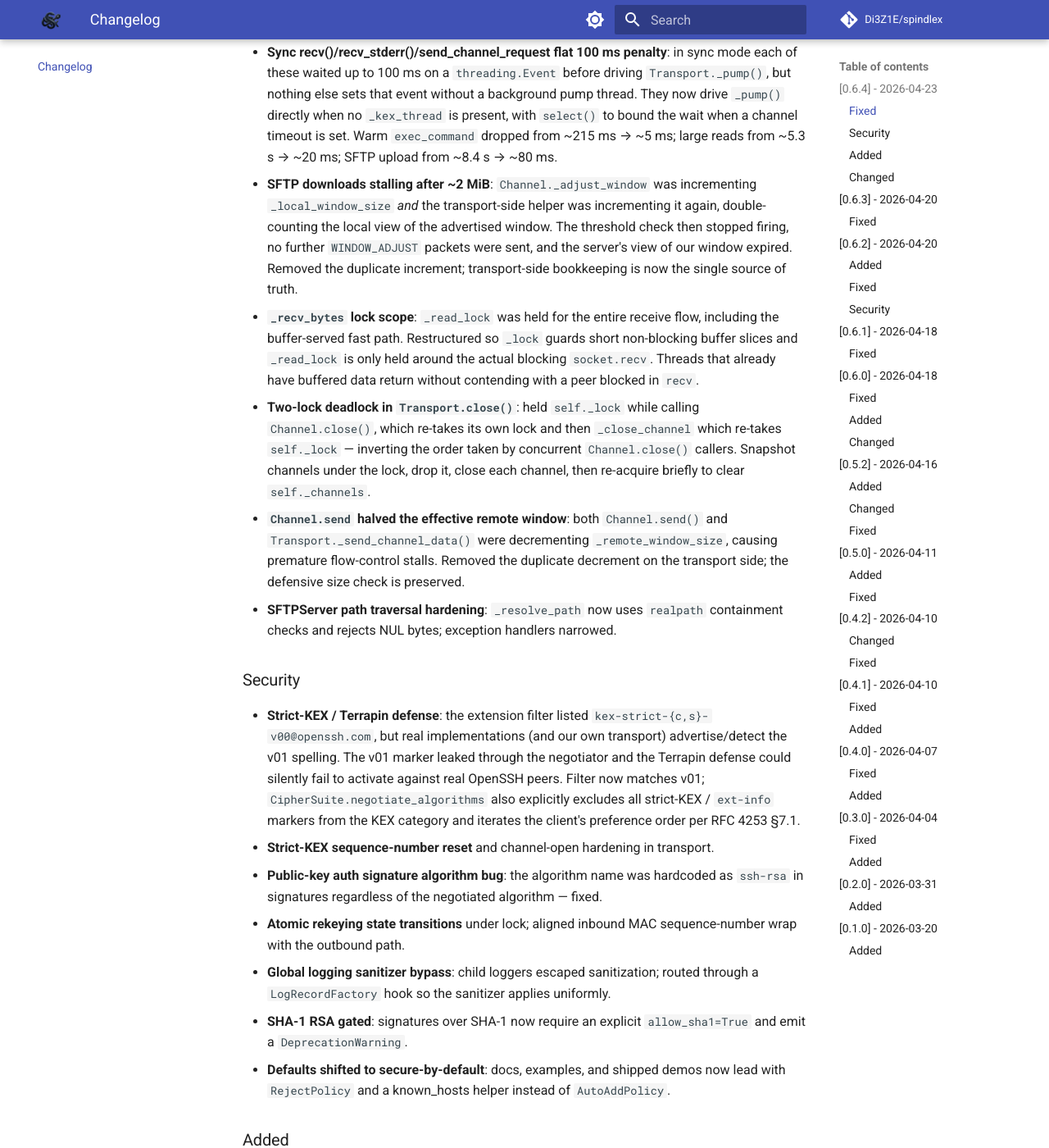
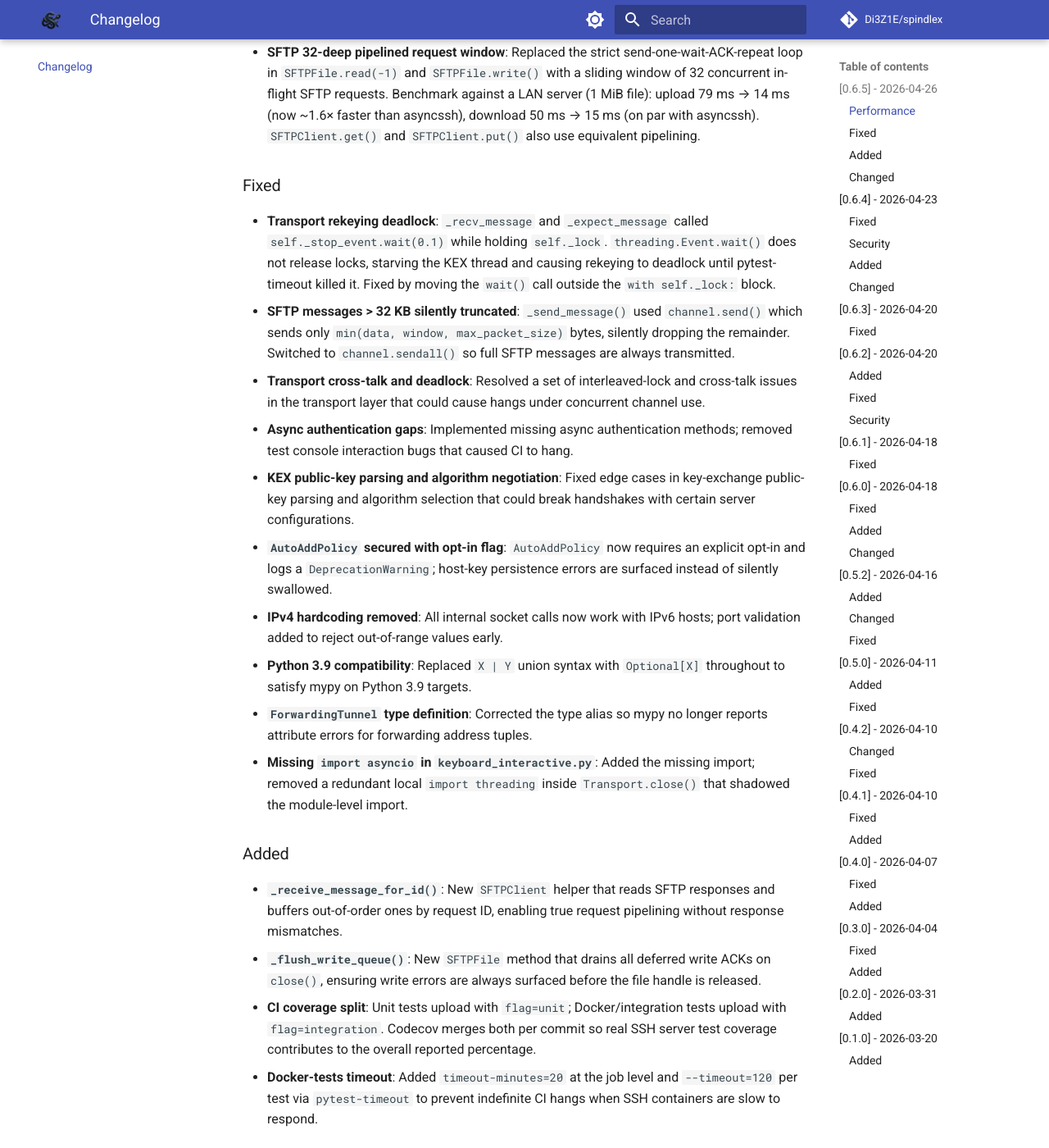
Before and after one commit to stratza/spindlex, an MkDocs documentation site: the page built from docs/changelog.md, in a window 1280 px wide and 1400 px high, scrolled down 381 px. Shown: the whole window at 82% size. Built offline with MkDocs 1.6.1 and Material for MkDocs 9.7.7, drawn with Linux system fonts in a browser that asks for light colours; comment, search, counter and statistics services are not loaded; some of the changed text lies outside the part shown.

Commit message:
chore: bump version to 0.6.5 and update changelog

```diff
--- a/docs/changelog.md
+++ b/docs/changelog.md
@@ -3,6 +3,34 @@
 All notable changes to this project will be documented in this file.
 
 The format is based on [Keep a Changelog](https://keepachangelog.com/en/1.0.0/), and this project adheres to [Semantic Versioning](https://semver.org/spec/v2.0.0.html).
+
+## [0.6.5] - 2026-04-26
+
+### Performance
+*   **SFTP 32-deep pipelined request window**: Replaced the strict send-one-wait-ACK-repeat loop in `SFTPFile.read(-1)` and `SFTPFile.write()` with a sliding window of 32 concurrent in-flight SFTP requests. Benchmark against a LAN server (1 MiB file): upload 79 ms → 14 ms (now ~1.6× faster than asyncssh), download 50 ms → 15 ms (on par with asyncssh). `SFTPClient.get()` and `SFTPClient.put()` also use equivalent pipelining.
+
+### Fixed
+*   **Transport rekeying deadlock**: `_recv_message` and `_expect_message` called `self._stop_event.wait(0.1)` while holding `self._lock`. `threading.Event.wait()` does not release locks, starving the KEX thread and causing rekeying to deadlock until pytest-timeout killed it. Fixed by moving the `wait()` call outside the `with self._lock:` block.
+*   **SFTP messages > 32 KB silently truncated**: `_send_message()` used `channel.send()` which sends only `min(data, window, max_packet_size)` bytes, silently dropping the remainder. Switched to `channel.sendall()` so full SFTP messages are always transmitted.
+*   **Transport cross-talk and deadlock**: Resolved a set of interleaved-lock and cross-talk issues in the transport layer that could cause hangs under concurrent channel use.
+*   **Async authentication gaps**: Implemented missing async authentication methods; removed test console interaction bugs that caused CI to hang.
+*   **KEX public-key parsing and algorithm negotiation**: Fixed edge cases in key-exchange public-key parsing and algorithm selection that could break handshakes with certain server configurations.
+*   **`AutoAddPolicy` secured with opt-in flag**: `AutoAddPolicy` now requires an explicit opt-in and logs a `DeprecationWarning`; host-key persistence errors are surfaced instead of silently swallowed.
+*   **IPv4 hardcoding removed**: All internal socket calls now work with IPv6 hosts; port validation added to reject out-of-range values early.
+*   **Python 3.9 compatibility**: Replaced `X | Y` union syntax with `Optional[X]` throughout to satisfy mypy on Python 3.9 targets.
+*   **`ForwardingTunnel` type definition**: Corrected the type alias so mypy no longer reports attribute errors for forwarding address tuples.
+*   **Missing `import asyncio` in `keyboard_interactive.py`**: Added the missing import; removed a redundant local `import threading` inside `Transport.close()` that shadowed the module-level import.
+
+### Added
+*   **`_receive_message_for_id()`**: New `SFTPClient` helper that reads SFTP responses and buffers out-of-order ones by request ID, enabling true request pipelining without response mismatches.
+*   **`_flush_write_queue()`**: New `SFTPFile` method that drains all deferred write ACKs on `close()`, ensuring write errors are always surfaced before the file handle is released.
+*   **CI coverage split**: Unit tests upload with `flag=unit`; Docker/integration tests upload with `flag=integration`. Codecov merges both per commit so real SSH server test coverage contributes to the overall reported percentage.
+*   **Docker-tests timeout**: Added `timeout-minutes=20` at the job level and `--timeout=120` per test via `pytest-timeout` to prevent indefinite CI hangs when SSH containers are slow to respond.
+
+### Changed
+*   **Test suite overhauled**: Removed nine redundant mock-heavy transport/SFTP test files; replaced with focused unit tests for auth, client, channel, kex, sftp, and logging modules. Expanded `real_server` coverage and updated CI to split unit and Docker-based integration suites cleanly.
+*   **README modernized**: Dark grey/purple theme, improved navigation, restored beta warning block, fixed XML entity error in logo URL, removed outdated demo paths.
+*   **`typing-extensions` dependency**: Updated minimum requirement to `>=4.15.0`.
 
 ## [0.6.4] - 2026-04-23
 
--- a/pyproject.toml
+++ b/pyproject.toml
@@ -4,7 +4,7 @@ build-backend = "setuptools.build_meta"
 
 [project]
 name = "spindlex"
-version = "0.6.4"
+version = "0.6.5"
 
 description = "A modern, high-performance SSHv2 and SFTP client/server library"
 readme = "README.md"
--- a/spindlex/_version.py
+++ b/spindlex/_version.py
@@ -1,7 +1,7 @@
 # spindlex/_version.py
 
-__version__ = "0.6.4"
-__version_info__ = (0, 6, 4)
+__version__ = "0.6.5"
+__version_info__ = (0, 6, 5)
 
 
 def get_version() -> str:
```
Also changed, not shown: 1 other file.
